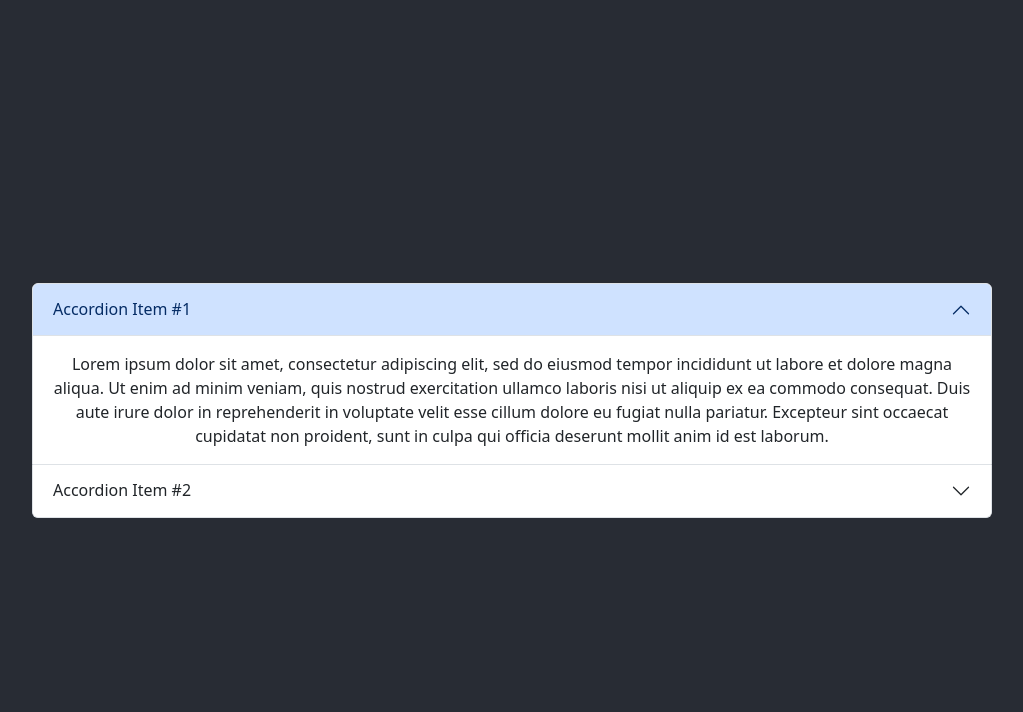
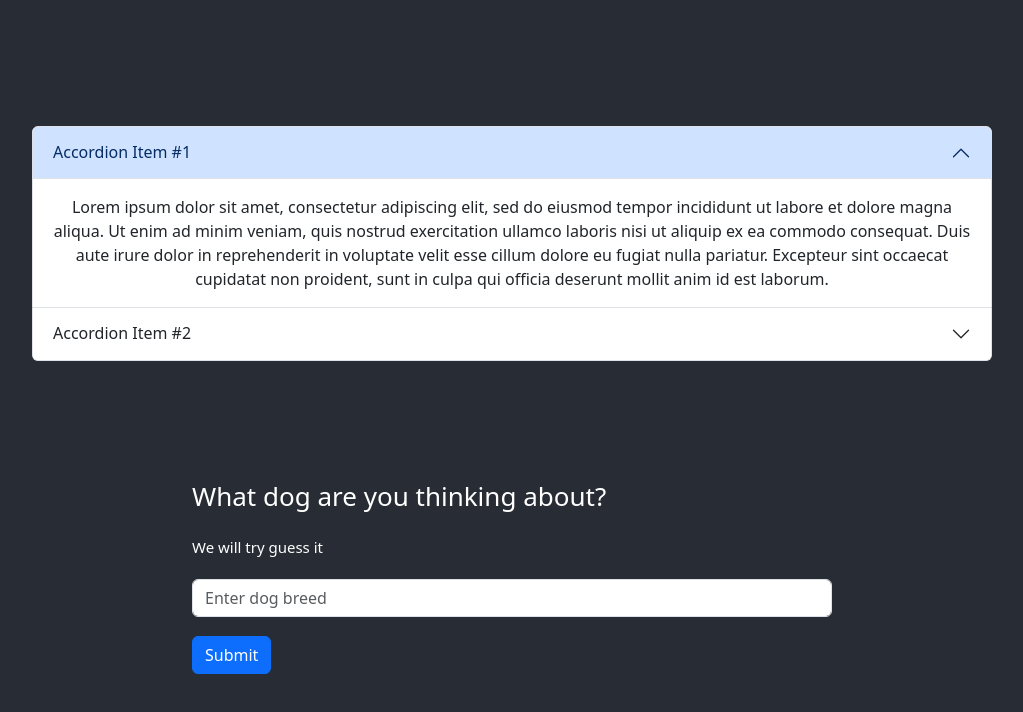
Before and after one commit to Kai-Barker/greatmindstechnologycomponents, a React (Create React App) app in the folder my-app/: page / in a window 1280 px wide. Shown: the top 712 px of the page, without its empty margins (128-1151 px from the left). Built offline with nearby package versions, Linux system fonts and the light colour scheme.

Commit message:
Interactive form complete. Basic fucntional styling

```diff
--- a/my-app/src/App.js
+++ b/my-app/src/App.js
@@ -2,6 +2,7 @@ import logo from './logo.svg';
 import './App.css';
 import Accordion from './components/Accordion';
 import 'bootstrap/dist/css/bootstrap.min.css';
+import InteractiveForm from './components/InteractiveForm';
 
 
 function App() {
@@ -9,6 +10,8 @@ function App() {
     <div className="App">
       <header className="App-header">
         <Accordion />
+        <p style={{padding: 50}}></p>
+        <InteractiveForm />
       </header>
     </div>
   );
--- /dev/null
+++ b/my-app/src/components/InteractiveForm.js
@@ -0,0 +1,52 @@
+import React from 'react';
+import Button from 'react-bootstrap/Button';
+import Form from 'react-bootstrap/Form';
+
+function BasicExample() {
+    const displayDog = (event) => {
+        event.preventDefault();
+        const dogThought = document.getElementById('dogInput').value;
+        console.log(dogThought);
+        alert("Reading your mind...");
+        setTimeout(() => {
+          alert(`You are thinking about a ${dogThought}`);
+        } , 3000);
+    };
+  return (
+    <Form style={{ width: '50%', textAlign: 'left'}} onSubmit={displayDog}>
+      <Form.Group className="mb-3" controlId="formInput">
+        <Form.Label style={{padding : 0}}>What dog are you thinking about?</Form.Label>
+        <p><Form.Text style={{fontSize: '15px', color: 'white', paddingTop:0}}>We will try guess it</Form.Text></p>
+        <Form.Control id='dogInput' type="text" placeholder="Enter dog breed" />
+      </Form.Group>
+      <Button variant="primary" type="submit">
+        Submit
+      </Button>
+    </Form>
+  );
+}
+
+/*
+function BasicExample() {
+  const displayDog = (event) => {
+    event.preventDefault();
+    const dogThought = document.getElementById('dogInput').value;
+    alert(dogThought);
+  };
+
+  return (
+    <Form style={{ width: '50%', textAlign: 'left'}} onSubmit={displayDog}>
+      <Form.Group className="mb-3" controlId="formInput">
+        <Form.Label style={{padding : 0}}>What dog are you thinking about?</Form.Label>
+        <p><Form.Text style={{fontSize: '15px', color: 'white', paddingTop:0}}>We will try guess it</Form.Text></p>
+        <Form.Control id='dogInput' type="text" placeholder="Enter dog breed" />
+      </Form.Group>
+      <Button variant="primary" type="submit">
+        Submit
+      </Button>
+    </Form>
+  );
+}
+*/
+
+export default BasicExample;
```
